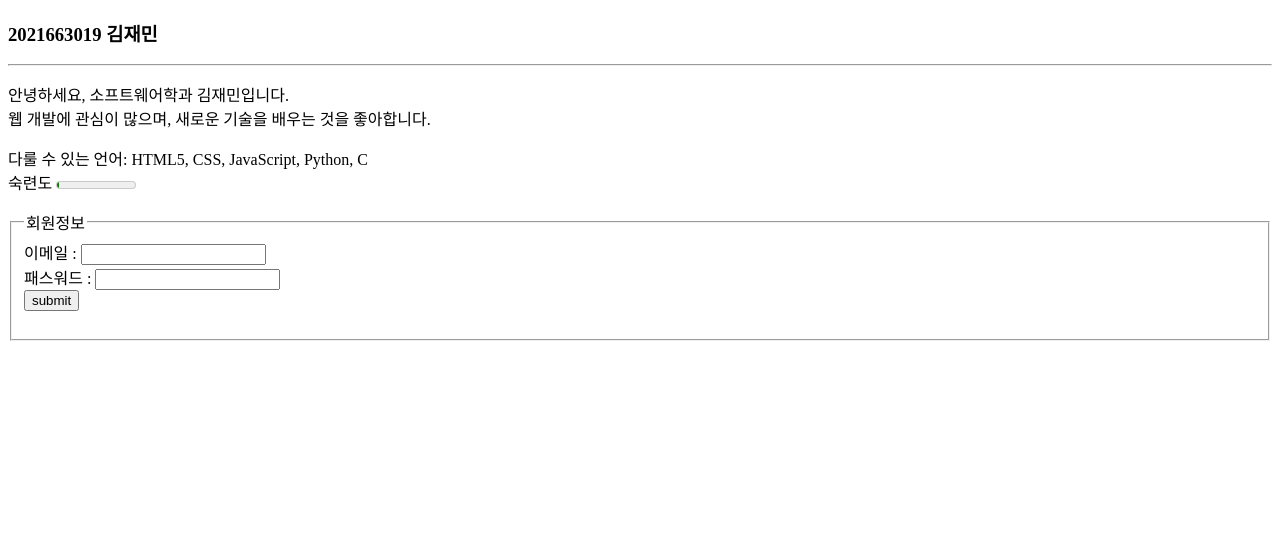
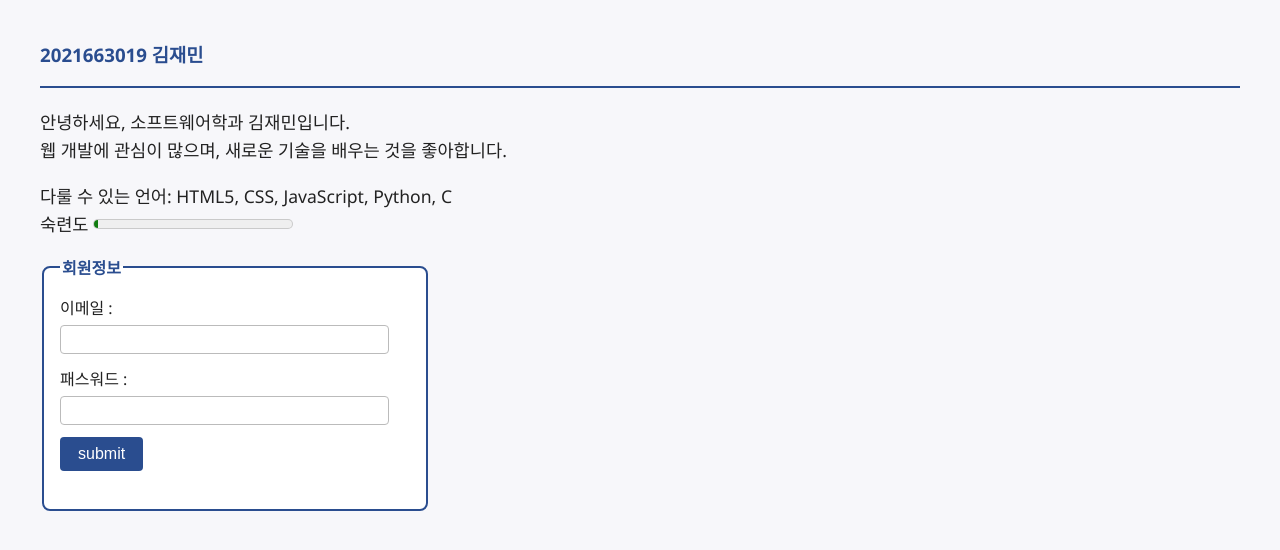
Before and after one commit to onlyhigh/A2Z, a plain HTML site: page 0917/index.html in a window 1280 px wide. Drawn offline with Linux system fonts and the light colour scheme.

Commit message:
Update index.html

```diff
--- a/0917/index.html
+++ b/0917/index.html
@@ -3,6 +3,61 @@
 <head>
 <meta charset="utf-8">
 <title>자기소개</title>
+<style>
+body {
+    font-family: 'Segoe UI', Arial, sans-serif;
+    background-color: #f7f7fa;
+    margin: 40px;
+    color: #222;
+}
+h3 {
+    color: #2a4d8f;
+}
+hr {
+    border: 0;
+    height: 2px;
+    background: #2a4d8f;
+    margin-bottom: 20px;
+}
+p {
+    font-size: 1.1em;
+    line-height: 1.6;
+}
+meter {
+    width: 200px;
+    height: 20px;
+}
+fieldset {
+    border: 2px solid #2a4d8f;
+    border-radius: 8px;
+    padding: 16px;
+    background: #fff;
+    max-width: 350px;
+}
+legend {
+    font-weight: bold;
+    color: #2a4d8f;
+}
+input[type="email"], input[type="password"] {
+    width: 90%;
+    padding: 6px;
+    margin: 6px 0 12px 0;
+    border: 1px solid #bbb;
+    border-radius: 4px;
+}
+input[type="submit"] {
+    background: #2a4d8f;
+    color: #fff;
+    border: none;
+    padding: 8px 18px;
+    border-radius: 4px;
+    cursor: pointer;
+    font-size: 1em;
+}
+input[type="submit"]:hover {
+    background: #18305b;
+}
+</style>
 </head>
 <body>
 <h3>2021663019 김재민</h3>
```
